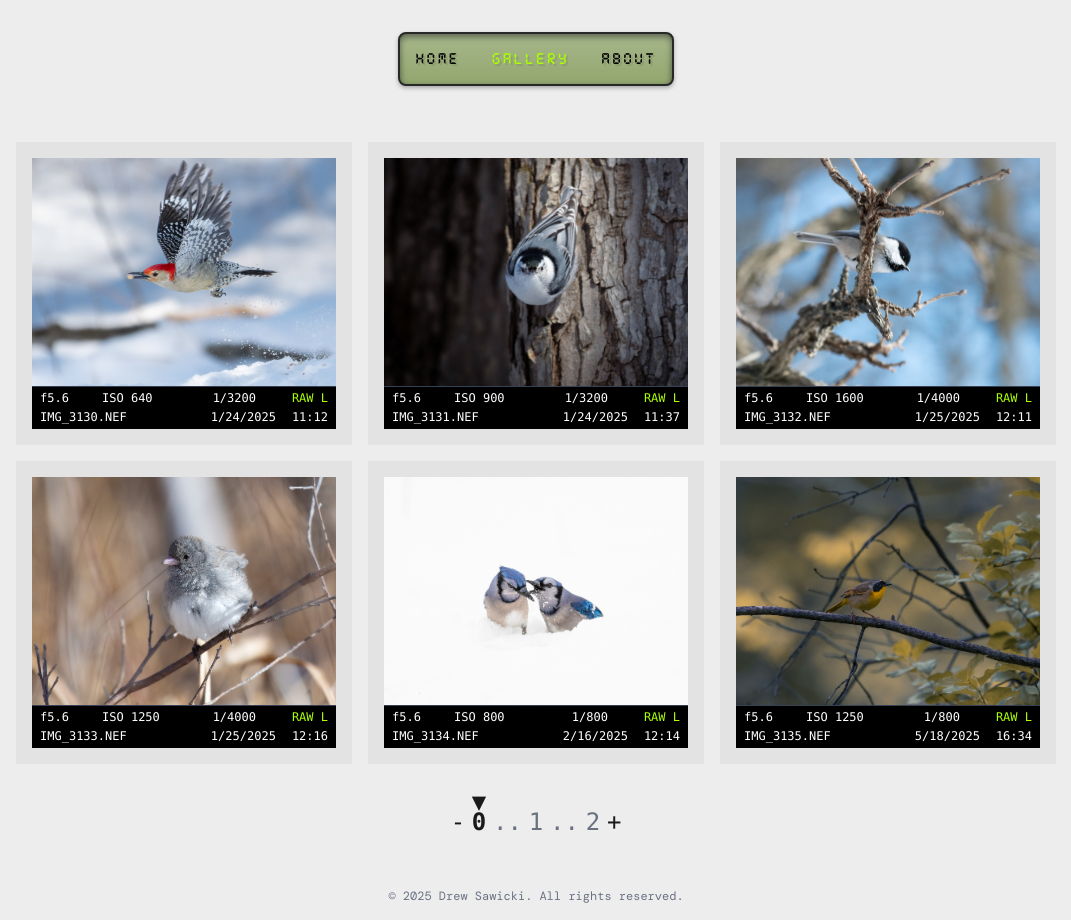
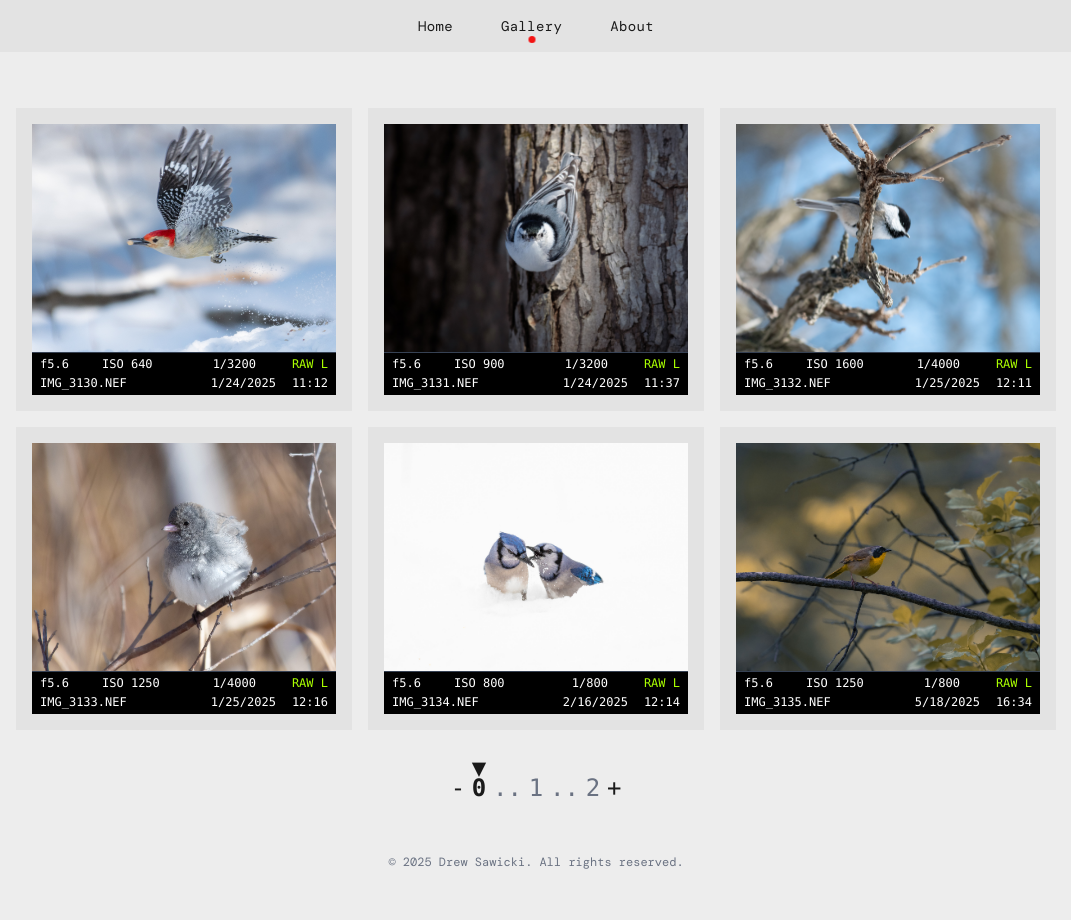
Before and after one commit to drewsawicki/birdsbydrew, a Next.js app: page /gallery in a window 1280 px wide. Shown: the whole page, without its empty margins (104-1175 px from the left). After the commit the page ends 886 px from the top, so only its background shows below. Built offline with nearby package versions, Linux system fonts and the light colour scheme.

Commit message:
Add image loader and edit navbar.

```diff
--- a/package.json
+++ b/package.json
@@ -10,6 +10,7 @@
   },
   "dependencies": {
     "framer-motion": "^12.12.2",
+    "lucide-react": "^0.511.0",
     "next": "15.3.2",
     "postcss": "^8.5.3",
     "react": "^19.0.0",
--- a/src/app/globals.css
+++ b/src/app/globals.css
@@ -106,13 +106,41 @@
   0% {
     opacity: 1;
   }
+  95% {
+    opacity: .98;
+  }
   98% {
-    opacity: .98;
+    opacity: 0.5;
   }
   100% {
     opacity: 0;
   }
 }
+
+@keyframes appearDot {
+  0% {
+    opacity: 0;
+  }
+  100% {
+    opacity: 1;
+  }
+}
+
+@keyframes appearDotHome {
+  0% {
+    opacity: 0;
+  }
+  95% {
+    opacity: 0;
+  }
+  98% {
+    opacity: 0.5;
+  }
+  100% {
+    opacity: 1;
+  }
+}
+
 
 html {
   overflow-y: scroll;
@@ -121,7 +149,7 @@ html {
 body {
   background: var(--background);
   color: var(--foreground);
-  font-family: var(--font-vt), monospace;
+  /* font-family: var(--font-vt), monospace; */
 }
 
 
@@ -175,6 +203,28 @@ body {
   animation: disappearDot 3.6s linear forwards;
 }
 
+.nav-red-dot-home {
+  position: absolute;
+  left: 50%;
+  transform: translateX(-50%);
+  width: 7px;
+  height: 7px;
+  background-color: #F31313;
+  border-radius: 50%;
+  animation: appearDotHome 3.8s linear forwards;
+}
+
+.nav-red-dot {
+  position: absolute;
+  left: 50%;
+  transform: translateX(-50%);
+  width: 7px;
+  height: 7px;
+  background-color: #F31313;
+  border-radius: 50%;
+  animation: appearDot 0.3s ease-in forwards;
+}
+
 .dslr-nav {
   display: inline-flex;
   align-items: center;
@@ -212,6 +262,7 @@ body {
   text-decoration: none;
   transition: color 0.3s ease;
 }
+
 
 .active {
   color: #aaff00;
--- a/src/app/layout.tsx
+++ b/src/app/layout.tsx
@@ -21,7 +21,7 @@ export default function RootLayout({
   return (
       <html lang='en' className={dmMono.className}>
           <body className="flex flex-col min-h-screen">
-            <header className="flex justify-center mt-4">
+            <header className="flex justify-center">
               <NavBar />
             </header>
             <main className='flex-grow max-w-6xl mx-auto w-full'>{children}</main>
--- a/src/components/Gallery.tsx
+++ b/src/components/Gallery.tsx
@@ -12,6 +12,7 @@ export default function Gallery() {
   const [activeImage, setActiveImage] = useState<GalleryImage | null>(null);
   const imagesPerPage = 6;
   const totalPages = Math.ceil(galleryData.length / imagesPerPage);
+  const [imageLoaded, setImageLoaded] = useState(false);
 
   const scrollToTop = () => {
     window.scrollTo({
@@ -31,13 +32,11 @@ export default function Gallery() {
     (currentPage + 1) * imagesPerPage
   );
 
-
-
     return (
       <div className='mt-8'>
         <div className="grid rounded-sm grid-cols-1 sm:grid-cols-2 md:grid-cols-3 gap-4 pl-8 pr-8 justify-items-center">
         {(paginatedImages as GalleryImage[]).map((image) => (
-          <div key={image.id} className='p-4 curser-pointer bg-platinum' onClick={() => setActiveImage(image)}>
+          <div key={image.id} className='p-4 curser-pointer bg-platinum' onClick={() => {setActiveImage(image); setImageLoaded(false)}}>
             <div className="w-full relative overflow-hidden bg-black text-white font-mono group">
                 {/* Image wrapper with hover outline */}
                 <div className="relative">
@@ -136,12 +135,21 @@ export default function Gallery() {
                   exit={{ scale: 0.85, opacity: 0 }}
                   onClick={(e) => e.stopPropagation()}
                 >
-                  <div className="relative w-full max-w-full max-h-[85vh] border border-spring shadow-[0_0_10px_2px_rgba(0,255,136,0.4),0_0_20px_6px_rgba(0,255,136,0.2)]">
+                  <div className="relative w-full max-w-full max-h-[85vh] border border-spring shadow-[0_0_10px_2px_rgba(0,255,136,0.4),0_0_20px_6px_rgba(0,255,136,0.2)] bg-black">
+                    {!imageLoaded && (
+                      <div className="absolute inset-0 flex items-center justify-center z-20 bg-black/60">
+                        <div className="w-10 h-10 border-3 border-spring border-t-transparent rounded-full animate-spin" />
+                      </div>
+                    )}
+
                     <img
                       src={activeImage.srcl}
                       alt={activeImage.alt}
-                      className="w-full max-w-full max-h-[84vh] object-contain block"
+                      className={`w-full max-w-full max-h-[84vh] object-contain block transition-opacity duration-300 ${
+                        imageLoaded ? 'opacity-100' : 'opacity-0'
+                      }`}
                       draggable={false}
+                      onLoad={() => setImageLoaded(true)}
                     />
 
                     <div className="absolute inset-0 flex items-center justify-center pointer-events-none z-10">
@@ -156,19 +164,6 @@ export default function Gallery() {
                       </div>
                     </div>
                   </div>
-
-                  {/* <div className="absolute bottom-2 left-2 right-2 bg-black/60 p-2 text-white font-mono text-xs border border-gray-600">
-                    <div className="flex justify-between">
-                      <span>F{activeImage.fstop}</span>
-                      <span>ISO {activeImage.iso}</span>
-                      <span>1/{activeImage.speed}</span>
-                      <span className="text-spring">RAW L</span>
-                    </div>
-                    <div className="flex justify-between mt-1">
-                      <span>IMG_{activeImage.id}.{activeImage.body === 'N' ? 'NEF' : 'CR2'}</span>
-                      <span>{activeImage.date} {activeImage.time}</span>
-                    </div>
-                  </div> */}
                 </motion.div>
               </motion.div>
             )}
--- a/src/components/NavBar.tsx
+++ b/src/components/NavBar.tsx
@@ -2,32 +2,40 @@
 
 import Link from "next/link";
 import { usePathname } from "next/navigation";
+import { SquarePlay, Image, Info } from 'lucide-react';
+
+const CameraIcon = SquarePlay;
+const ImageIcon = SquarePlay;
+const InfoIcon = Info;
 
 export default function NavBar() {
     const pathname = usePathname();
 
     return (
-        <header className="flex justify-center mt-4">
-          <nav className="dslr-nav">
+          <nav className="w-full flex justify-center gap-12 py-4 bg-platinum">
             <Link
               href="/"
-              className={`dslr-link text-[17px] ${pathname === '/' ? 'active' : ''}`}
+              className={`relative tracking-wide text-sm transition-colors duration-200`}
             >
             Home
+            {pathname === '/' && <div className="nav-red-dot-home"></div>}
           </Link>
+
+
           <Link
             href="/gallery"
-              className={`dslr-link text-[17px] ${pathname === '/gallery' ? 'active' : ''}`}
+            className={`relative tracking-wide text-sm transition-colors duration-200`}
           >
-              Gallery
+          Gallery{pathname === '/gallery' && <div className="nav-red-dot"></div>}
           </Link>
+
           <Link
             href="/about"
-              className={`dslr-link text-[17px] ${pathname === '/about' ? 'active' : ''}`}
+            className={`relative tracking-wide text-sm transition-colors duration-200`}
           >
             About
+            {pathname === '/about' && <div className="nav-red-dot"></div>}
           </Link>
         </nav>
-        </header>
       );
 }
```
Also changed, not shown: 1 other file (tests, documents, lock files or other folders). Lines whose indentation alone changed are shown as unchanged.
